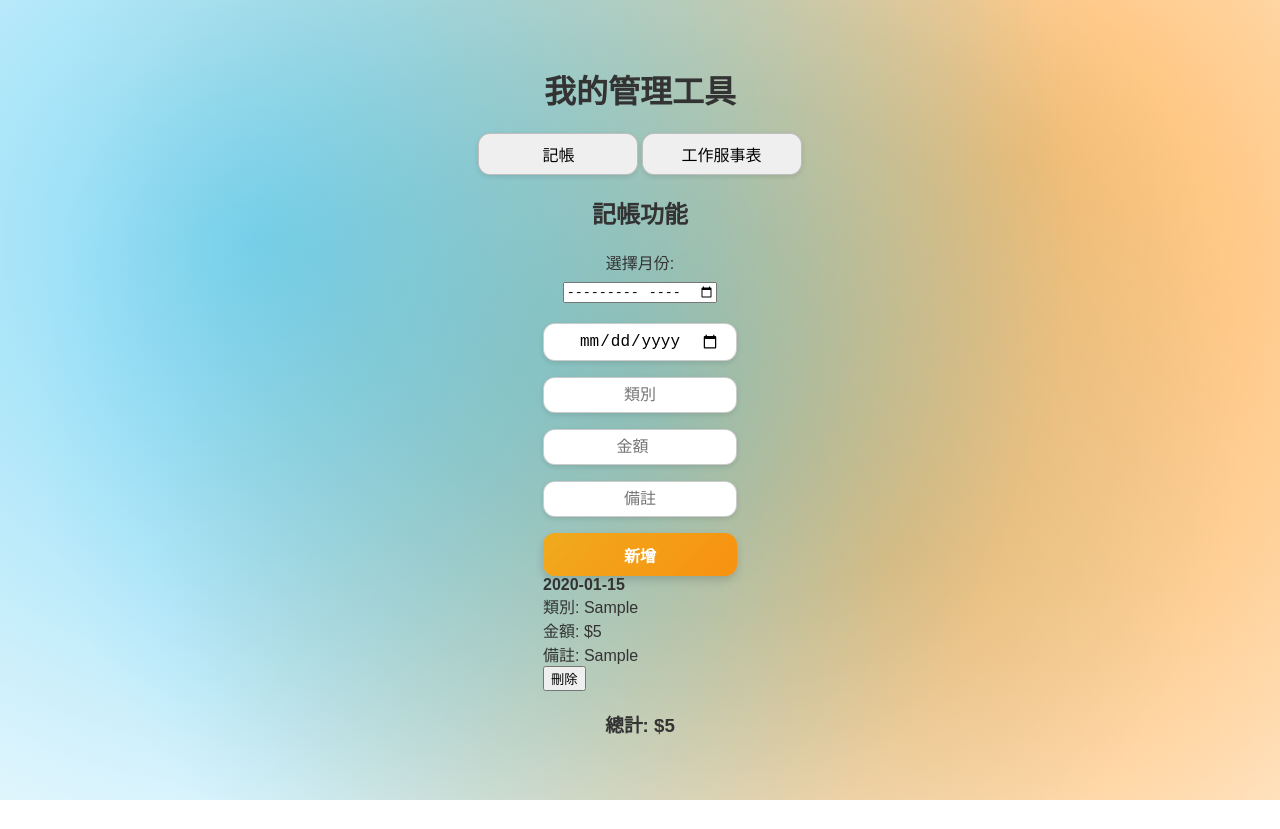
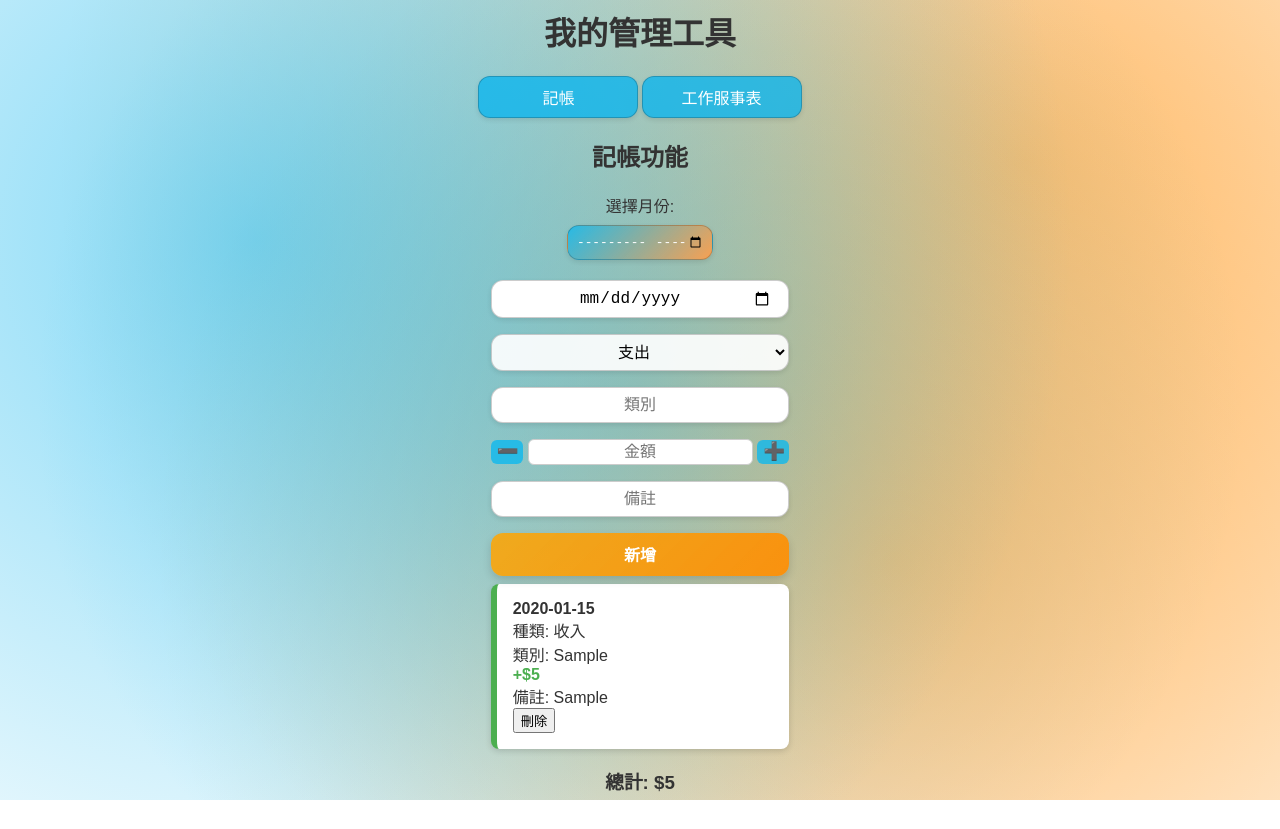
Before and after one commit to LinJie09/Serving-List, a React (Create React App) app in the folder my-react-app/: page / in a window 1280 px wide. Both pictures are taken after typing "2020-01-15", "Sample", "5", "Sample" into the empty fields and a click on the button "新增". Before the commit the page ends 800 px from the top, so only its background shows below. Built offline with nearby package versions, Linux system fonts and the light colour scheme.

Commit message:
btn color update add icome and expenses column

```diff
--- a/my-react-app/src/App.css
+++ b/my-react-app/src/App.css
@@ -9,7 +9,6 @@ body {
   justify-content: center;
   align-items: center;
   flex-direction: column;
-  overflow: hidden;
 
   /* 淺藍 + 更飽和橘色水彩背景 */
   background-color: #ffffff; /* 底色 */
@@ -52,31 +51,31 @@ body {
   transition: all 0.3s ease;
   box-shadow: 0 2px 5px rgba(0,0,0,0.1);
   cursor: pointer;
+  background: rgba(5, 180, 239, 0.756);
+  color:#ffffff;
+}
 
+.btn:hover {
+  transform: translateY(-2px);
+  box-shadow: 0 6px 12px rgba(0,0,0,0.2);
+  background: linear-gradient(135deg, rgba(5, 180, 239, 0.756), rgba(246, 146, 59, 0.861));
 }
 
 
-.form  {
+.form {
   display: flex;
   flex-direction: column; /* 表單垂直排列 */
   gap: 1rem;
   margin: 0 auto;
 
 }
-.form button {
-  background-color: rgba(255, 165, 0, 0.8);
-  color: white;
-  border-radius: 8px;
-  border: none;
-  padding: 0.5rem 1rem;
-}
 
-.form button:hover {
+
+.orange-btn:hover {
   background-color: rgba(255, 140, 0, 0.9);
 }
 
-/* 全局表單按鈕美化 */
-.form button {
+.orange-btn{
   background: linear-gradient(135deg, rgba(255,165,0,0.85), rgba(255,140,0,0.9));
   color: white;
   font-weight: bold;
@@ -90,7 +89,7 @@ body {
 }
 
 /* 懸停效果 */
-.form button:hover {
+.orange-btn:hover {
   transform: translateY(-2px);
   box-shadow: 0 6px 12px rgba(0,0,0,0.2);
   background: linear-gradient(135deg, rgba(255,140,0,0.95), rgba(255,120,0,1));
@@ -118,9 +117,7 @@ body {
 
 /* 表單輸入框統一風格 */
 .form input[type="text"],
-.form input[type="date"],
-.form input[type='number'] {
-  width: 10rem;
+.form input[type="date"] {
   padding: 0.5rem 1rem;
   border-radius: 12px;
   border: 1px solid rgba(0,0,0,0.2);
@@ -128,18 +125,21 @@ body {
   transition: all 0.3s ease;
   box-shadow: 0 2px 5px rgba(0,0,0,0.1);
   text-align: center;
+  align-items: center;
 }
 
+
 .form input[type="text"]:focus,
-.form input[type="date"]:focus,
-.form input[type='number']:focus  {
+.form input[type="date"]:focus{
   border-color: rgba(7,179,237,0.8);
   box-shadow: 0 4px 10px rgba(7,179,237,0.3);
   outline: none;
+
 }
 
 /* 表單整體間距 */
 
+/* RWD 調整 */
 /* RWD 調整 */
  /* RWD */
  @media (min-width: 1000px) {
--- a/my-react-app/src/ExpenseTracker.js
+++ b/my-react-app/src/ExpenseTracker.js
@@ -9,6 +9,7 @@ function ExpenseTracker() {
 
   const [form, setForm] = useState({
     date: "",
+    type: "收入", // 預設收入
     category: "",
     amount: "",
     note: "",
@@ -23,7 +24,7 @@ function ExpenseTracker() {
     e.preventDefault();
     if (!form.date || !form.category || !form.amount) return;
     setExpenses([...expenses, { ...form, id: Date.now() }]);
-    setForm({ date: "", category: "", amount: "", note: "" });
+    setForm({ date: "", type: "支出", category: "", amount: "", note: "" });
   };
 
   const deleteExpense = (id) => {
@@ -35,8 +36,10 @@ function ExpenseTracker() {
     ? expenses.filter((exp) => exp.date.startsWith(monthFilter))
     : expenses;
 
+  // 總計（收入加總，支出扣除）
   const total = filteredExpenses.reduce(
-    (sum, exp) => sum + Number(exp.amount),
+    (sum, exp) =>
+      exp.type === "收入" ? sum + Number(exp.amount) : sum - Number(exp.amount),
     0
   );
 
@@ -51,10 +54,12 @@ function ExpenseTracker() {
       >
         <h2>記帳功能</h2>
       </div>
+
       <div className="track-container">
         <div className="filter">
           <label>選擇月份: </label>
           <input
+            className="filter-month"
             type="month"
             value={monthFilter}
             onChange={(e) => setMonthFilter(e.target.value)}
@@ -67,43 +72,93 @@ function ExpenseTracker() {
             value={form.date}
             onChange={(e) => setForm({ ...form, date: e.target.value })}
           />
+
+          {/* 收入 / 支出 */}
+          <select
+            className="select-btn"
+            value={form.type}
+            onChange={(e) => setForm({ ...form, type: e.target.value })}
+          >
+            <option value="支出">支出</option>
+            <option value="收入">收入</option>
+          </select>
+
           <input
             type="text"
             placeholder="類別"
             value={form.category}
             onChange={(e) => setForm({ ...form, category: e.target.value })}
           />
-          <input
+          {/* <input
             type="number"
             placeholder="金額"
             value={form.amount}
             onChange={(e) => setForm({ ...form, amount: e.target.value })}
-          />
+          /> */}
+          <div className="number-input">
+            <button
+              className="number-btn"
+              type="button"
+              onClick={() =>
+                setForm({
+                  ...form,
+                  amount: Math.max(Number(form.amount) - 1, 0), // 避免小於 0
+                })
+              }
+            >
+              ➖
+            </button>
+            <input
+              type="number"
+              placeholder="金額"
+              value={form.amount}
+              onChange={(e) => setForm({ ...form, amount: e.target.value })}
+            />
+            <button
+               className="number-btn"
+              type="button"
+              onClick={() =>
+                setForm({
+                  ...form,
+                  amount: Number(form.amount) + 1,
+                })
+              }
+            >
+              ➕
+            </button>
+          </div>
+
           <input
             type="text"
             placeholder="備註"
             value={form.note}
             onChange={(e) => setForm({ ...form, note: e.target.value })}
           />
-          <button type="submit">新增</button>
+          <button className="orange-btn" type="submit">新增</button>
         </form>
       </div>
 
       <div className="cards">
         {filteredExpenses.map((exp) => (
-          <div key={exp.id} className="card">
+          <div
+            key={exp.id}
+            className={`card ${exp.type === "收入" ? "income" : "expense"}`}
+          >
             <div>
               <strong>{exp.date}</strong>
             </div>
+            <div>種類: {exp.type}</div>
             <div>類別: {exp.category}</div>
-            <div>金額: ${exp.amount}</div>
+            <div className="amount">
+              {exp.type === "收入" ? "+" : "-"}${exp.amount}
+            </div>
             <div>備註: {exp.note}</div>
             <button onClick={() => deleteExpense(exp.id)}>刪除</button>
           </div>
         ))}
       </div>
+
       <h3 className="h3-text">總計: ${total}</h3>
-
     </div>
   );
 }
--- a/my-react-app/src/ServiceSchedule.js
+++ b/my-react-app/src/ServiceSchedule.js
@@ -25,6 +25,7 @@ function ServiceSchedule() {
     if (!form.date || !form.name || !form.task) return;
     setTasks([...tasks, { ...form, id: Date.now() }]);
     setForm({ date: "", name: "", task: "" });
+    setShowTable(true);
   };
 
   const deleteTask = (id) => {
--- a/my-react-app/src/expenseTrackr.css
+++ b/my-react-app/src/expenseTrackr.css
@@ -1,4 +1,9 @@
 .track-container{
+    display: flex;
+    flex-direction: column;
+    align-items: center;
+    justify-items: center;
+
     font-family: 'Arial', sans-serif;
     text-align: center;
 }
@@ -17,3 +22,107 @@
     justify-content: center;
     align-items: center;
 }
+
+.filter-month{
+  width: 8rem;
+  padding: 0.5rem 0.5rem;
+  border-radius: 12px;
+  border: 1px solid rgba(0,0,0,0.2);
+  font-size: 0.8rem;
+  transition: all 0.3s ease;
+  box-shadow: 0 2px 5px rgba(0,0,0,0.1);
+  background: linear-gradient(135deg, rgba(7, 183, 241, 0.756), rgba(251, 159, 78, 0.962));
+  text-align: center;
+  color: #fff;
+}
+
+.select-btn{
+    text-align: center;
+}
+
+
+
+
+.number-input {
+    display: flex;
+    align-items: center;
+    justify-content: center;
+    gap: 0.3rem;
+  }
+
+  .number-input input[type="number"] {
+    text-align: center;
+    padding: 0.5rem;
+    height: 0.5rem;
+    border: 1px solid #ccc;
+    border-radius: 6px;
+    font-size: 1rem;
+    -moz-appearance: textfield; /* 移除 Firefox 的箭頭 */
+  }
+
+  .number-input input::-webkit-inner-spin-button,
+  .number-input input::-webkit-outer-spin-button {
+    -webkit-appearance: none;
+    margin: 0;
+  }
+
+  .number-input button {
+    background:  rgba(7, 183, 241, 0.756);
+    color: white;
+    border: none;
+    justify-items: center;
+    align-items: center;
+    width: 2rem;
+    height: 1.5rem;
+    /* padding: 0.4rem 0.6rem; */
+    border-radius: 6px;
+    cursor: pointer;
+    font-size: 1.1rem;
+    transition: background 0.2s;
+  }
+
+  .number-input button:hover {
+    background: #1871f7;
+  }
+
+
+/* 卡片樣式 */
+.card {
+    background: #fff;
+    border-radius: 8px;
+    padding: 1rem;
+    margin: 0.5rem 0;
+    box-shadow: 0 2px 6px rgba(0, 0, 0, 0.15);
+    transition: transform 0.2s;
+}
+
+.card:hover {
+    transform: scale(1.02);
+}
+
+  /* 收入卡片 */
+.card.income {
+    border-left: 6px solid #4caf50; /* 綠色 */
+}
+
+.card.income .amount {
+    color: #4caf50;
+    font-weight: bold;
+}
+
+  /* 支出卡片 */
+.card.expense {
+    border-left: 6px solid #f44336; /* 紅色 */
+}
+
+.card.expense .amount {
+    color: #f44336;
+    font-weight: bold;
+}
+
+  /* 總計 */
+  /* .h3-text {
+    text-align: center;
+    margin-top: 1rem;
+    font-size: 1.2rem;
+  } */
--- a/my-react-app/src/index.css
+++ b/my-react-app/src/index.css
@@ -7,6 +7,55 @@ body {
   -moz-osx-font-smoothing: grayscale;
 }
 
+#root{
+  height: 100vh;
+  display: flex;
+  justify-content: center;
+  align-items: center;
+  margin: auto;
+}
+
+@media screen and (max-width: 480px) {
+  #root{
+    height: 100vh;
+    display: flex;
+    justify-content: center;
+    align-items: center;
+    margin: auto;
+  }
+}
+
+@media (min-width: 480px) and (max-width: 768px) {
+  #root{
+    height: 100vh;
+    display: flex;
+    justify-content: center;
+    align-items: center;
+    margin: auto;
+  }
+}
+
+@media (min-width:768px) and (max-width: 1024px) {
+  #root{
+    height: 100vh;
+    display: flex;
+    justify-content: center;
+    align-items: center;
+    margin: auto;
+  }
+}
+
+@media(min-width: 1024px) {
+  #root{
+    height: 100vh;
+    display: flex;
+    justify-content: center;
+    align-items: center;
+    margin: auto;
+
+  }
+}
+
 code {
   font-family: source-code-pro, Menlo, Monaco, Consolas, 'Courier New',
     monospace;
--- a/my-react-app/src/serviceSchedule.css
+++ b/my-react-app/src/serviceSchedule.css
@@ -76,13 +76,6 @@
     width: 100%;
     gap: 0.3rem;
 }
-
-
-
-
-
-
-
  /* 表單欄位容器 flex */
  .form-row {
     display: flex;
@@ -185,6 +178,7 @@
  /* 表單欄位容器 flex */
 
 
+
   /* 每個輸入框 */
   .form-row input {
     flex: 1 1 150px; /* 自動伸縮，最小 150px */
@@ -197,12 +191,29 @@
     transition: all 0.3s ease;
   }
 
+.form-row button{
+  background: linear-gradient(135deg, rgba(255,165,0,0.85), rgba(255,140,0,0.9));
+  color: white;
+  font-weight: bold;
+  border-radius: 12px;
+  border: none;
+  padding: 0.6rem 1.2rem;
+  cursor: pointer;
+  box-shadow: 0 4px 8px rgba(0,0,0,0.15);
+  transition: all 0.3s ease;
+  font-size: 1rem;
+}
+
+.form-row button:hover {
+  background-color: rgba(255, 140, 0, 0.9);
+}
+
   /* 聚焦效果 */
-  .form-row input:focus {
-    border-color: #1976d2;
-    box-shadow: 0 2px 6px rgba(25,118,210,0.3);
-    outline: none;
-  }
+.form-row input:focus {
+  border-color: #1976d2;
+  box-shadow: 0 2px 6px rgba(25,118,210,0.3);
+  outline: none;
+}
 
   /* RWD */
   @media (max-width: 900px) {
```
Also changed, not shown: 1 other file (tests, documents, lock files or other folders).
